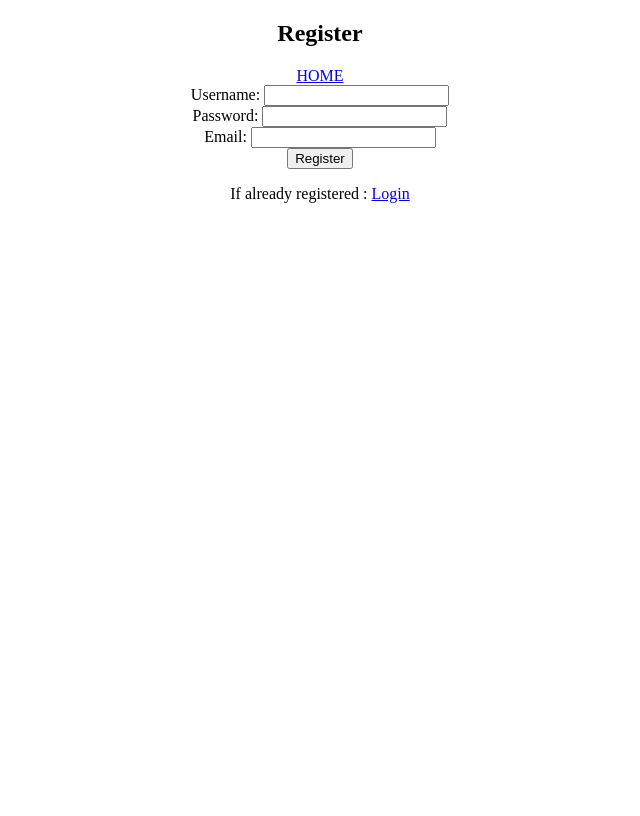
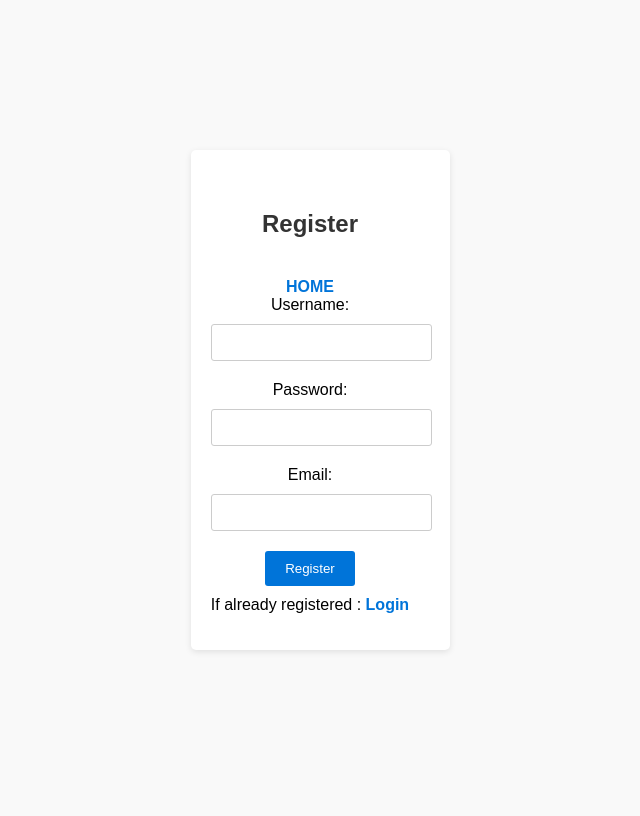
Before and after one commit to andhavarapu77/Capstone, a Flask app: page /register in a window 1280 px wide. Shown: the whole page, without its empty margins (320-960 px from the left). Before the commit the page ends 203 px from the top, so only its background shows below. Run offline with Flask 3, Linux system fonts and the light colour scheme; some libraries are stand-ins or nearby versions.

Commit message:
Update register.html

```diff
--- a/Templates/register.html
+++ b/Templates/register.html
@@ -2,11 +2,76 @@
 <html>
 <head>
     <title>Register</title>
+    <style>
+        body {
+            font-family: Arial, sans-serif;
+            background-color: #f9f9f9;
+            margin: 0;
+            padding: 0;
+        }
+        h2 {
+            color: #333;
+            text-align: center;
+            padding: 20px;
+        }
+        form {
+            max-width: 400px;
+            margin: 0 auto;
+            padding: 20px;
+            padding-right: 40px;
+            background-color: #fff;
+            border-radius: 5px;
+            box-shadow: 0 2px 6px rgba(0, 0, 0, 0.1);
+        }
+        label {
+            display: block;
+            margin-bottom: 10px;
+        }
+        input[type="text"],
+        input[type="password"],
+        input[type="email"] {
+            width: 100%;
+            padding: 10px;
+            margin-bottom: 20px;
+            border: 1px solid #ccc;
+            border-radius: 3px;
+        }
+        input[type="submit"] {
+            background-color: #0074D9;
+            color: #fff;
+            border: none;
+            padding: 10px 20px;
+            border-radius: 3px;
+            cursor: pointer;
+        }
+        input[type="submit"]:hover {
+            background-color: #0056b3;
+        }
+        p {
+            text-align: center;
+            margin-top: 10px;
+        }
+        a {
+            text-decoration: none;
+            color: #0074D9;
+            font-weight: bold;
+        }
+        a:hover {
+            color: #0056b3;
+        }
+        center {
+            display: flex;
+            justify-content: center;
+            align-items: center;
+            height: 100vh;
+        }
+    </style>
 </head>
 <body><center>
-    <h2>Register</h2>
-    <a href="{{ url_for('home') }}">HOME</a>
+
     <form action="{{ url_for('register') }}" method="post">
+        <h2>Register</h2>
+        <a href="{{ url_for('home') }}">HOME</a>
         <label for="username">Username:</label>
         <input type="text" name="username" id="username" required><br>
         <label for="password">Password:</label>
@@ -18,4 +83,4 @@
     </form></center>
     <p>{{ msg }}</p>
 </body>
-</html>
+    </html>
```
